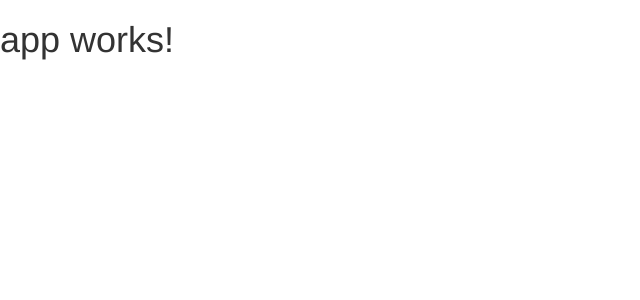
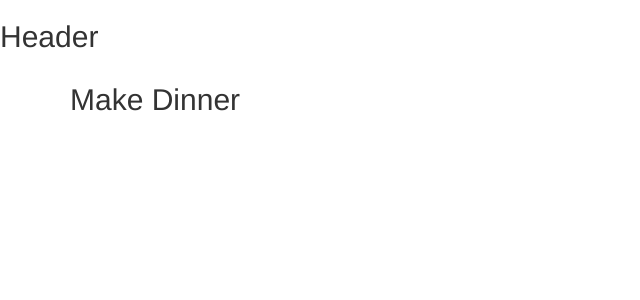
Before and after one commit to DavidMax/make-dinner, an Angular app: page / in a window 1280 px wide. Shown: the top 300 px of the page, without its empty margins (0-640 px from the left). Built offline with nearby package versions, Linux system fonts and the light colour scheme.

Commit message:
Add header component

```diff
--- a/src/app/app.component.html
+++ b/src/app/app.component.html
@@ -1,3 +1,8 @@
-<h1>
-  {{title}}
-</h1>
+<app-header></app-header>
+<div class="container">
+  <div class="row">
+    <div class="col-md-12">
+      <h2>Make Dinner</h2>
+    </div>
+  </div>
+</div>
--- a/src/app/app.module.ts
+++ b/src/app/app.module.ts
@@ -4,10 +4,12 @@
 import { HttpModule } from '@angular/http';
 
 import { AppComponent } from './app.component';
+import {HeaderComponent} from "./header/header.component";
 
 @NgModule({
   declarations: [
-    AppComponent
+    AppComponent,
+    HeaderComponent
   ],
   imports: [
     BrowserModule,
--- /dev/null
+++ b/src/app/header/header.component.html
@@ -0,0 +1 @@
+<h2>Header</h2>
```
Also changed, not shown: src/app/header/header.component.ts (added, +9 -0 lines), src/app/header/header.component.css (added).
